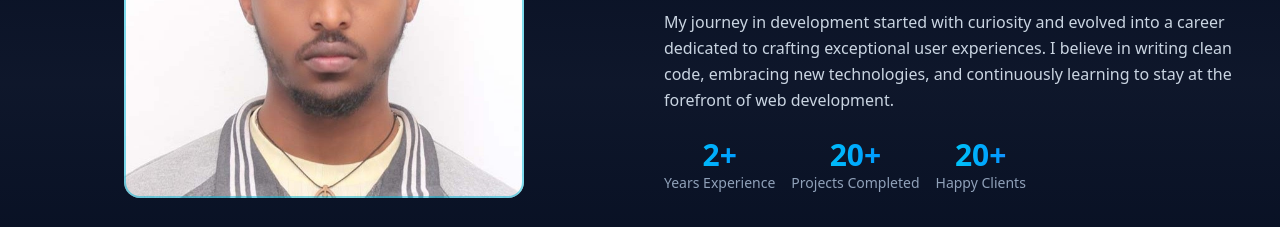
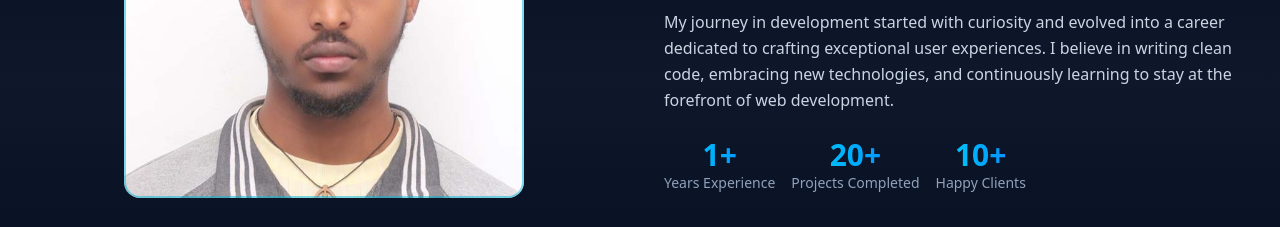
Before and after one commit to Yaya1200/Portifolio, a React (Vite) app: page / in a window 1280 px wide. Shown: the part 1200-1427 px from the top of the page. Built offline with nearby package versions, Linux system fonts and the light colour scheme.

Commit message:
updating the number in the project compeleted

```diff
--- a/src/components/About.tsx
+++ b/src/components/About.tsx
@@ -101,7 +101,7 @@ export function About() {
             <div className="flex gap-4">
               <div className="text-center">
                 <div className="text-3xl font-bold bg-gradient-to-r from-cyan-400 to-blue-500 bg-clip-text text-transparent">
-                  2+
+                  1+
                 </div>
                 <div className="text-sm text-slate-400">Years Experience</div>
               </div>
@@ -113,7 +113,7 @@ export function About() {
               </div>
               <div className="text-center">
                 <div className="text-3xl font-bold bg-gradient-to-r from-cyan-400 to-blue-500 bg-clip-text text-transparent">
-                  20+
+                  10+
                 </div>
                 <div className="text-sm text-slate-400">Happy Clients</div>
               </div>
```
